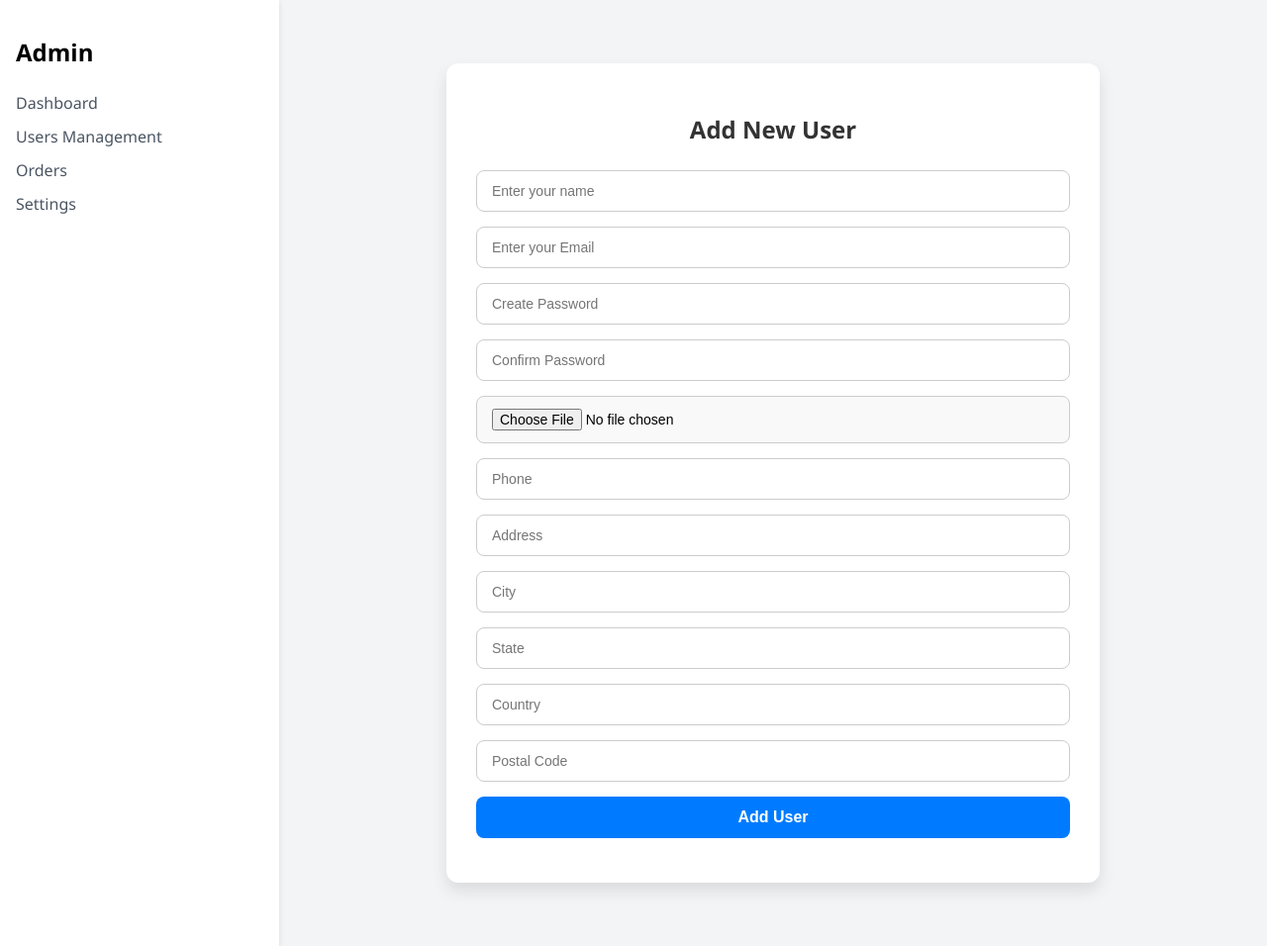
After one commit to sunhesh12/EcommersPlatforme, a Laravel app: page /dashboardd/usermanagement/create in a window 1280 px wide. The commit adds this page. Shown: the whole page at 99% size. Run offline with Laravel 12, Linux system fonts and the light colour scheme.

Commit message:
update admin add user panel with validations

```diff
--- a/app/Http/Controllers/Admin/UserController.php
+++ b/app/Http/Controllers/Admin/UserController.php
@@ -6,6 +6,8 @@ use App\Http\Controllers\Controller;
 use App\Models\EUser;
 use Illuminate\Http\Request;
 use App\Models\EUserUser;
+use Illuminate\Support\Facades\Hash;
+use Illuminate\Support\Facades\Validator;
 
 class UserController extends Controller
 {
@@ -19,25 +21,118 @@ class UserController extends Controller
 
 public function create()
 {
-    return view('admin.users.create');
+    return view('admin.addUser');
 }
 
 public function store(Request $request)
 {
-    $request->validate([
-        'name' => 'required',
-        'email' => 'required|email|unique:users',
-        'password' => 'required|min:6'
+    // Basic validation rules
+    $validator = Validator::make($request->all(), [
+        'name' => 'required|string|max:255',
+        'email' => 'required|email',
+        'password' => 'required|string|min:6|confirmed',
+        'profile_picture' => 'nullable|image|mimes:jpg,jpeg,png|max:2048',
+        'phone' => 'nullable|string',
+        'address' => 'nullable|string',
+        'city' => 'nullable|string',
+        'state' => 'nullable|string',
+        'country' => 'nullable|string',
+        'postal_code' => 'nullable|string',
     ]);
 
-    EUser::create([
-        'name' => $request->name,
-        'email' => $request->email,
-        'password' => bcrypt($request->password),
-    ]);
+    // If validation fails, redirect back with errors
+    if ($validator->fails()) {
+        return redirect()->back()->withErrors($validator)->withInput();
+    }
 
-    return redirect()->route('admin.users')->with('success', 'User created.');
+    // Manually check if the email already exists in EUser table
+    if (EUser::where('email', $request->email)->exists()) {
+        return redirect()->back()
+            ->withErrors(['email' => 'This email is already registered. Please use a different one.'])
+            ->withInput();
+    }
+
+    // Create new user
+    $user = new EUser();
+    $user->name = $request->name;
+    $user->email = $request->email;
+    $user->password = Hash::make($request->password);
+    $user->phone = $request->phone;
+    $user->address = $request->address;
+    $user->city = $request->city;
+    $user->state = $request->state;
+    $user->country = $request->country;
+    $user->postal_code = $request->postal_code;
+
+    // Profile picture upload
+    if ($request->hasFile('profile_picture')) {
+        $filename = time() . '.' . $request->profile_picture->extension();
+        $request->profile_picture->move(public_path('uploads'), $filename);
+        $user->profile_picture = 'uploads/' . $filename;
+    }
+
+    $user->save();
+
+    // Redirect to index page with success
+    return redirect()->route('admin.users.index')->with('success', 'User added successfully.');
 }
+
+// public function store(Request $request)
+// {
+//     $request->validate([
+//         'name' => 'required|string|max:255',
+//         'email' => 'required|email|unique:users,email',
+//         'password' => 'required|string|min:6|confirmed',
+//         'profile_picture' => 'nullable|image|mimes:jpg,jpeg,png|max:2048',
+//         'phone' => 'nullable|string',
+//         'address' => 'nullable|string',
+//         'city' => 'nullable|string',
+//         'state' => 'nullable|string',
+//         'country' => 'nullable|string',
+//         'postal_code' => 'nullable|string',
+//     ], [
+//         'email.unique' => 'This email is already registered. Please use a different one.',
+//         // 'password.confirmed' => 'The password confirmation does not match.',
+//     ]);
+
+//     $user = new EUser();
+//     $user->name = $request->name;
+//     $user->email = $request->email;
+//     $user->password = Hash::make($request->password);
+//     $user->phone = $request->phone;
+//     $user->address = $request->address;
+//     $user->city = $request->city;
+//     $user->state = $request->state;
+//     $user->country = $request->country;
+//     $user->postal_code = $request->postal_code;
+
+//     if ($request->hasFile('profile_picture')) {
+//         $filename = time() . '.' . $request->profile_picture->extension();
+//         $request->profile_picture->move(public_path('uploads'), $filename);
+//         $user->profile_picture = 'uploads/' . $filename;
+//     }
+
+//     $user->save();
+
+//     return redirect()->route('admin.users.create')->with('success', 'User added successfully.');
+// }
+
+// public function store(Request $request)
+// {
+//     $request->validate([
+//         'name' => 'required',
+//         'email' => 'required|email|unique:users',
+//         'password' => 'required|min:6'
+//     ]);
+
+//     EUser::create([
+//         'name' => $request->name,
+//         'email' => $request->email,
+//         'password' => bcrypt($request->password),
+//     ]);
+
+//     return redirect()->route('admin.users')->with('success', 'User created.');
+// }
 
 public function edit($id)
 {
@@ -59,7 +154,7 @@ public function destroy($id)
     $user = EUser::findOrFail($id);
     $user->delete();
 
-    return redirect()->route('admin.users')->with('success', 'User deleted.');
+    return $this->index()->with('success', 'User deleted.');
 }
 
 public function block($id)
--- /dev/null
+++ b/public/css/admin-user-form.css
@@ -0,0 +1,67 @@
+/* admin-user-form.css */
+
+.admin-form-container {
+    max-width: 600px;
+    margin: 40px auto;
+    background: #ffffff;
+    padding: 30px;
+    border-radius: 12px;
+    box-shadow: 0 8px 16px rgba(0,0,0,0.1);
+    font-family: 'Segoe UI', Tahoma, Geneva, Verdana, sans-serif;
+}
+
+.admin-form-title {
+    text-align: center;
+    margin-bottom: 25px;
+    color: #333;
+}
+
+.admin-form-group {
+    margin-bottom: 15px;
+}
+
+.admin-input {
+    width: 100%;
+    padding: 12px 15px;
+    border: 1px solid #ccc;
+    border-radius: 8px;
+    box-sizing: border-box;
+    font-size: 14px;
+}
+
+.admin-input-file {
+    background-color: #f9f9f9;
+}
+
+.admin-submit-btn {
+    background-color: #007BFF;
+    color: white;
+    border: none;
+    font-size: 16px;
+    font-weight: bold;
+    cursor: pointer;
+    transition: 0.3s ease;
+    padding: 12px;
+    border-radius: 8px;
+    width: 100%;
+}
+
+.admin-submit-btn:hover {
+    background-color: #0056b3;
+}
+
+.admin-alert {
+    padding: 15px;
+    border-radius: 8px;
+    margin-bottom: 20px;
+}
+
+.admin-alert-danger {
+    background-color: #f8d7da;
+    color: #842029;
+}
+
+.admin-alert-success {
+    background-color: #d1e7dd;
+    color: #0f5132;
+}
--- /dev/null
+++ b/resources/views/admin/addUser.blade.php
@@ -0,0 +1,97 @@
+@extends('app.layouts.admin')
+
+@section('content')
+<div class="admin-form-container">
+    <h2 class="admin-form-title">Add New User</h2>
+
+
+    {{-- Display success message if user added successfully --}}
+    @if (session('success'))
+    <div class="admin-alert admin-alert-success">
+        {{ session('success') }}
+    </div>
+    @endif
+
+    <form action="{{ route('admin.users.store') }}" method="POST" enctype="multipart/form-data">
+        @csrf
+
+        {{-- Name input (Required) --}}
+        <div class="admin-form-group">
+            <input type="text" name="name" class="admin-input" value="{{ old('name') }}" placeholder="Enter your name" required>
+        </div>
+
+        {{-- Email input (Required) --}}
+        <div class="admin-form-group">
+            <input type="email" name="email" class="admin-input" value="{{ old('email') }}" placeholder="Enter your Email" required>
+        </div>
+
+        {{-- Password input (Required) --}}
+        <div class="admin-form-group">
+            <input type="password" name="password" class="admin-input" placeholder="Create Password" required>
+        </div>
+
+        {{-- Confirm Password input (Required) --}}
+        <div class="admin-form-group">
+            <input type="password" name="password_confirmation" class="admin-input" placeholder="Confirm Password" required>
+        </div>
+
+        {{-- Optional Profile Picture Upload --}}
+        <div class="admin-form-group">
+            <input type="file" name="profile_picture" class="admin-input admin-input-file">
+        </div>
+
+        {{-- Optional Inputs Below --}}
+        <div class="admin-form-group">
+            <input type="text" name="phone" class="admin-input" value="{{ old('phone') }}" placeholder="Phone">
+        </div>
+
+        <div class="admin-form-group">
+            <input type="text" name="address" class="admin-input" value="{{ old('address') }}" placeholder="Address">
+        </div>
+
+        <div class="admin-form-group">
+            <input type="text" name="city" class="admin-input" value="{{ old('city') }}" placeholder="City">
+        </div>
+
+        <div class="admin-form-group">
+            <input type="text" name="state" class="admin-input" value="{{ old('state') }}" placeholder="State">
+        </div>
+
+        <div class="admin-form-group">
+            <input type="text" name="country" class="admin-input" value="{{ old('country') }}" placeholder="Country">
+        </div>
+
+        <div class="admin-form-group">
+            <input type="text" name="postal_code" class="admin-input" value="{{ old('postal_code') }}" placeholder="Postal Code">
+        </div>
+
+        {{-- This duplicate error block is not needed again – already handled at the top --}}
+        {{--
+        @if ($errors->any())
+        <div class="admin-alert admin-alert-danger">
+            <ul>
+                @foreach ($errors->all() as $error)
+                <li>{{ $error }}</li>
+        @endforeach
+        </ul>
+</div>
+@endif
+--}}
+{{-- Display all validation errors at the top of the form --}}
+@if ($errors->any())
+<div class="admin-alert admin-alert-danger">
+    <ul>
+        @foreach ($errors->all() as $error)
+        <li>{{ $error }}</li> {{-- Each error from validation will show here --}}
+        @endforeach
+    </ul>
+</div>
+@endif
+
+{{-- Submit button --}}
+<div class="admin-form-group">
+    <button type="submit" class="admin-submit-btn">Add User</button>
+</div>
+</form>
+</div>
+@endsection
--- a/resources/views/admin/usermanagement.blade.php
+++ b/resources/views/admin/usermanagement.blade.php
@@ -12,6 +12,7 @@
             <th>ID</th>
             <th>Name</th>
             <th>Email</th>
+            <th>Role</th>
             <th>Status</th>
             <th>Actions</th>
         </tr>
@@ -22,6 +23,7 @@
             <td>{{ $user->id }}</td>
             <td>{{ $user->name }}</td>
             <td>{{ $user->email }}</td>
+            <td>{{ $user->is_admin == 1 ? 'Admin' : 'user'}}</td>
             <td>
                 @if ($user->is_blocked)
                 <span class="status-blocked">Blocked</span>
--- a/resources/views/app/layouts/admin.blade.php
+++ b/resources/views/app/layouts/admin.blade.php
@@ -4,6 +4,7 @@
     <meta charset="UTF-8">
     <title>Admin Panel</title>
     <link rel="stylesheet" href="{{ asset('css/admin.css') }}">
+    <link rel="stylesheet" href="{{ asset('css/admin-user-form.css') }}">
 </head>
 <body>
 
@@ -12,7 +13,7 @@
         <h2>Admin</h2>
         <nav>
             <a href="#">Dashboard</a>
-            <a href="#">Users Management</a>
+            <a href="{{ route('admin.users.index') }}">Users Management</a>
             <a href="#">Orders</a>
             <a href="#">Settings</a>
         </nav>
--- a/routes/web.php
+++ b/routes/web.php
@@ -56,9 +56,16 @@ Route::get('/dashboardd', function () {
     return view('admin/dashboard');
 })->name('admin.dashboard');
 
-Route::get('/dashboardd/usermanagement', function () {
-    return view('admin/usermanagement');
-})->name('admin.dashboard.usermanagement');
+// Route::get('/dashboardd/usermanagement', function () {
+//     return view('admin/usermanagement');
+// })->name('admin.dashboard.usermanagement');
+
+// Route::get('/dashboardd/usermanagement/create', function () {
+//     return view('admin/addUser');
+// })->name('admin.users.create');
+
+// Route::get('/admin/users/create', [UserController::class, 'create'])->name('admin.users.create');
+// Route::post('/admin/users/store', [UserController::class, 'store'])->name('admin.users.store');
 
 //usermanagement
 // Route::get('/dashboardd', [UserController::class, 'index'])->name('admin.users.index');
@@ -69,7 +76,7 @@ Route::prefix('/dashboardd/usermanagement')->name('admin.users.')->group(functio
     Route::post('/', [UserController::class, 'store'])->name('store');
     Route::get('/{id}/edit', [UserController::class, 'edit'])->name('edit');
     Route::put('/{id}', [UserController::class, 'update'])->name('update');
-    Route::delete('/{id}', [UserController::class, 'destroy'])->name('destroy');
+    Route::delete('/delete/{id}', [UserController::class, 'destroy'])->name('destroy');
     Route::post('/{id}/block', [UserController::class, 'block'])->name('block');
     Route::post('/{id}/unblock', [UserController::class, 'unblock'])->name('unblock');
 });
```
